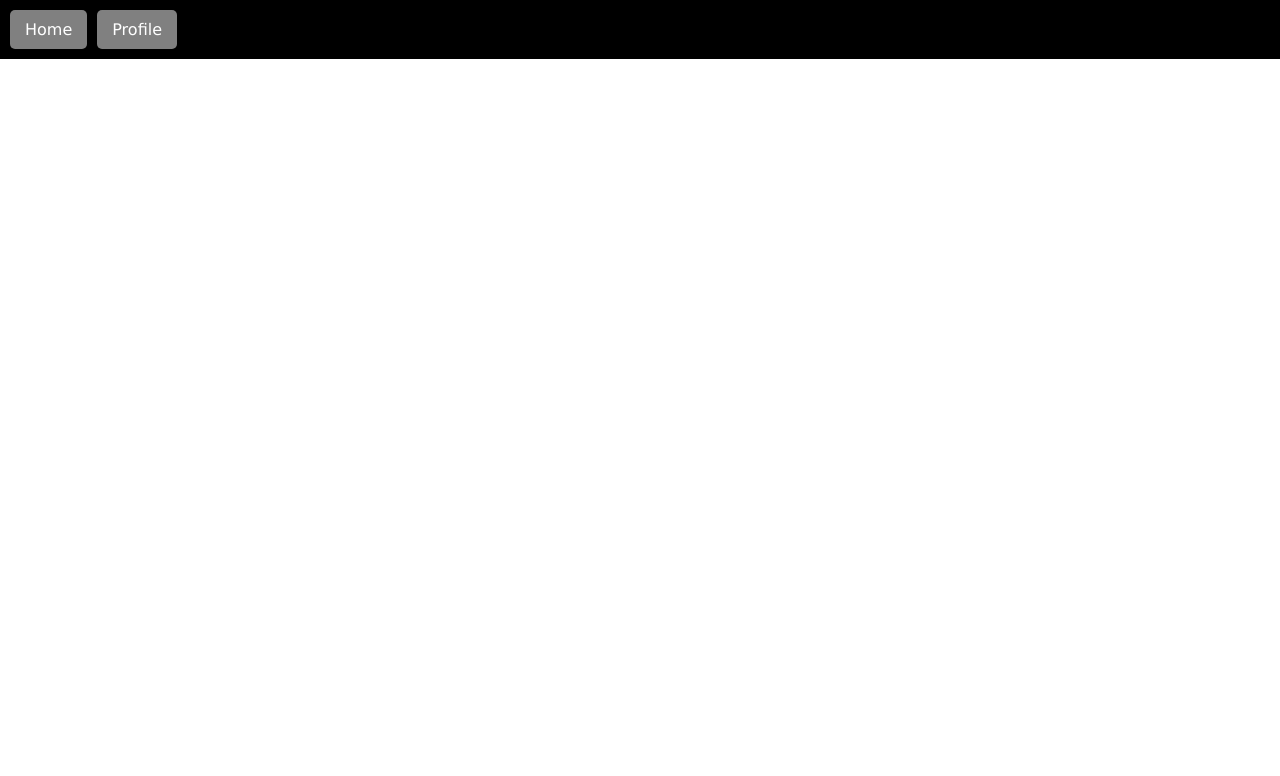
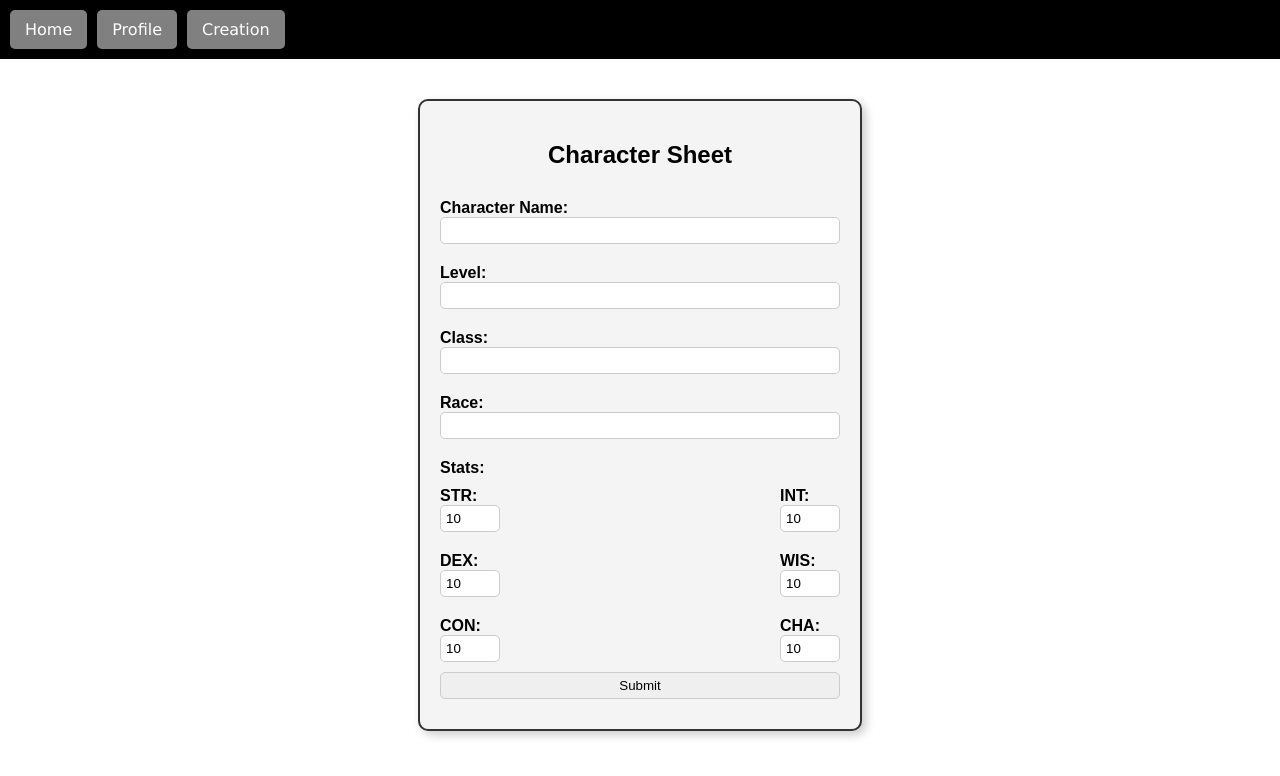
Before and after one commit to ajsantanav/FC-Frontend, a React (Vite) app: page /creation in a window 1280 px wide. Before the commit this address had no page. Shown: the top 776 px of the page. Built offline with nearby package versions, Linux system fonts and the light colour scheme.

Commit message:
dice and char creation pages wip

```diff
--- a/src/App.jsx
+++ b/src/App.jsx
@@ -3,6 +3,7 @@ import { BrowserRouter as Router, Routes, Route } from "react-router-dom";
 import Landing from "./pages/Landing";
 import Navbar from "./components/Navbar";
 import Profile from "./pages/Profile";
+import CharacterCreation from "./pages/CharacterCreation";
 
 function App() {
   return (
@@ -11,6 +12,7 @@ function App() {
       <Routes>
         <Route path="/" element={<Landing />} />
         <Route path="/profile" element={<Profile />} />
+        <Route path="/creation" element={<CharacterCreation />} />
       </Routes>
     </Router>
   );
--- a/src/components/Navbar.jsx
+++ b/src/components/Navbar.jsx
@@ -7,6 +7,7 @@ function Navbar() {
       <ul>
         <li><Link to="/">Home</Link></li>
         <li><Link to="/profile">Profile</Link></li>
+        <li><Link to="/creation">Creation</Link></li>
       </ul>
     </nav>
   );
--- a/src/endpoints/getBackend.js
+++ b/src/endpoints/getBackend.js
@@ -6,7 +6,7 @@ export const getUser = async () => {
         const userInfo = await response.json();
 
         // Log the user info to see the response
-        console.log(userInfo);
+        // console.log(userInfo);
 
         const firstUser = userInfo[0];
         const name = firstUser.name;
@@ -38,7 +38,7 @@ export const getCharacter = async () => {
         const firstUser = users[0];  // Get the first user (index 0)
         const characters = firstUser.characters; // Access the 'characters' array
 
-        console.log("Characters:", characters); // Log the characters array for debugging
+        // console.log("Characters:", characters); // Log the characters array for debugging
 
         // Return the characters array directly.  No need to create an object unless you need to add other properties.
         return characters;
--- a/src/index.css
+++ b/src/index.css
@@ -171,11 +171,12 @@ input {
     margin-bottom: 5px;
 }
 
-  /* Character Card */
+
 .char-card {
     border: 1px solid #ddd;
     padding: 15px;
     display: flex;
+    margin: 10px;
     flex-direction: column;
     align-items: center;
 }
--- a/src/pages/CharacterCreation.jsx
+++ b/src/pages/CharacterCreation.jsx
@@ -1,8 +1,8 @@
 import React from 'react'
-
+import CharacterForm from '@/components/CharacterForm'
 function CharacterCreation() {
   return (
-    <div>CharacterCreation</div>
+    <CharacterForm/>
   )
 }
 
--- a/src/pages/Profile.jsx
+++ b/src/pages/Profile.jsx
@@ -14,7 +14,6 @@ function Profile() {
             <div className="account-details">
                 <span>Name: {user?.name} </span>
                 <span>Email: {user?.email}</span>
-                <input type="submit" value="New Character" />
             </div>
             <div className="char-cards-container">
                 {characters.length > 0 ? (
```
Also changed, not shown: src/pages/Dice.jsx (added, +9 -0 lines). Lines whose indentation alone changed are shown as unchanged.
